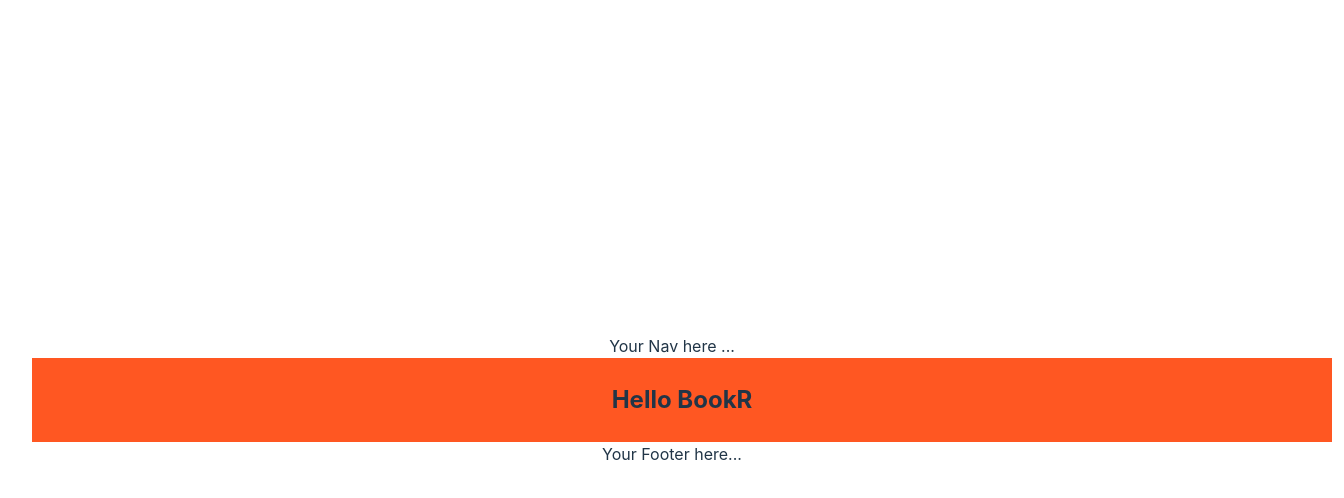
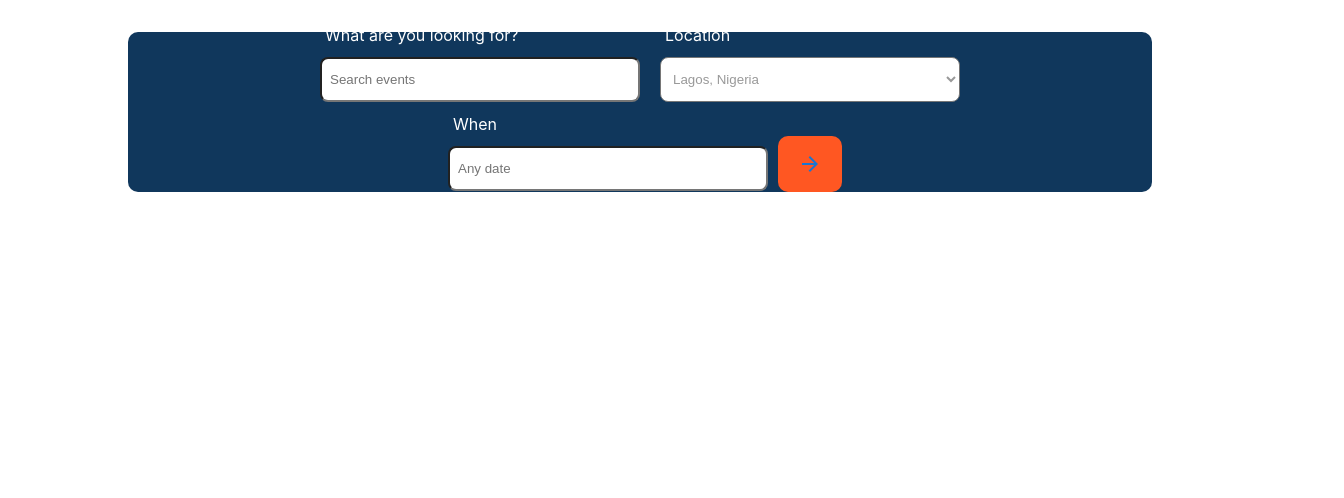
Before and after one commit to decadevs/event-booking-frontend-sq12, a React (Vite) app: page / in a window 1280 px wide. Shown: the top 498 px of the page, 1344 px wide, since content can reach past the window. Built offline with nearby package versions, Linux system fonts and the light colour scheme; no server answers.

Commit message:
worked on the search component

```diff
--- a/package.json
+++ b/package.json
@@ -11,6 +11,7 @@
   "dependencies": {
     "@emotion/react": "^11.10.5",
     "@emotion/styled": "^11.10.5",
+    "@mui/icons-material": "^5.11.0",
     "@mui/material": "^5.11.7",
     "@types/react-router-dom": "^5.3.3",
     "axios": "^1.3.0",
--- a/src/App.tsx
+++ b/src/App.tsx
@@ -10,7 +10,7 @@ function App() {
   return (
     <>
     <BookrProvider>
-     Your Nav here ...
+     {/* Your Nav here ... */}
       <BrowserRouter>
         <Routes>
           <Route path='' element={<DemoPage />} />
@@ -18,7 +18,7 @@ function App() {
         </Routes>
       </BrowserRouter>
 
-      Your Footer here...
+      {/* Your Footer here...  */}
     </BookrProvider>
     </>
 
--- a/src/components/home/index.tsx
+++ b/src/components/home/index.tsx
@@ -1,17 +1,19 @@
 import React from "react"
 import styled from 'styled-components';
+import EventSearch from '../search/index';
 
 const Main = styled.div`
-    background-color: var(--secondary);
-    padding: 10px;
-    width:100vw
+    // background-color: var(--secondary);
+    // padding: 10px;
+    // width:100vw
 
 `
 
 export const Demo: React.FC = () => {
 return (
     <Main>
-        <h2> Hello BookR</h2>
+        {/* <h2> Hello BookR</h2> */}
+        <EventSearch />
     </Main>
 )
 }
--- /dev/null
+++ b/src/components/search/index.tsx
@@ -0,0 +1,147 @@
+import React, { useState, useEffect } from "react";
+import styled from "styled-components";
+// import InputLabel from "@mui/material/InputLabel";
+import { FormLabel } from "@mui/material";
+import MenuItem from "@mui/material/MenuItem";
+import FormControl from "@mui/material/FormControl";
+import select from "@mui/material/Select";
+import NativeSelect from "@mui/material/NativeSelect";
+import InputBase from "@mui/material/InputBase";
+import ArrowForwardIcon from "@mui/icons-material/ArrowForward";
+import Button from "@mui/material/Button";
+
+interface Event {
+  name: string;
+  location: string;
+  date: string;
+}
+
+const Main = styled.div`
+  background: #10375c;
+  height: 20vh;
+  width: 80vw;
+  border-radius: 10px;
+  display: flex;
+  align-items: center;
+  justify-content: center;
+`;
+
+const StyledFormControl = styled(FormControl)`
+
+
+`;
+
+const StyledInputBase = styled.input`
+  padding: 8px;
+  width: 300px;
+  height: 25px;
+  background: #ffffff;
+  border-radius: 8px;
+  margin: 10px;
+
+`;
+const Select = styled.select`
+  padding: 8px;
+  width: 300px;
+  height: 45px;
+  background: #ffffff;
+  border-radius: 8px;
+  margin: 10px;
+  color: #999;
+
+`;
+
+const Section = styled.div`
+  padding: 10px;
+  margin: 10px;
+  width: 100vw;
+  display: "flex",
+justifyContent: "space-between",
+margin: "40px",
+`;
+
+const StyledFormLabel = styled.label`
+  color: #fff;
+  display: flex;
+  position: relative;
+  left:15px;
+`;
+
+const EventSearch: React.FC = () => {
+  const [events, setEvents] = useState<Event[]>([]);
+  const [searchTerm, setSearchTerm] = useState<string>("");
+  const [location, setLocation] = useState<string>("");
+  const [date, setDate] = useState<string>("");
+
+  useEffect(() => {
+    async function fetchData() {
+      const res = await fetch("https://api.com/events");
+      res
+        .json()
+        .then((res) => setEvents(res))
+        .catch((err) => console.error(err));
+    }
+    fetchData();
+  }, []);
+
+  const filteredEvents = events.filter((event) => {
+    return (
+      event.name.toLowerCase().includes(searchTerm.toLowerCase()) &&
+      event.location.toLowerCase().includes(location.toLowerCase()) &&
+      event.date.includes(date)
+    );
+  });
+
+  return (
+    <Main>
+      <Section>
+        <StyledFormControl>
+          <StyledFormLabel>
+            What are you looking for?
+          </StyledFormLabel>
+          <StyledInputBase
+            placeholder="Search events"
+            value={searchTerm}
+            onChange={(e) => setSearchTerm(e.target.value)}
+          />
+        </StyledFormControl>
+        <StyledFormControl>
+          <StyledFormLabel>Location</StyledFormLabel>
+          <Select
+            value={location}
+            onChange={(e) => setLocation(e.target.value)}>
+            <option value="" selected>Lagos, Nigeria</option>
+            <option value="">Abuja, Nigeria</option>
+            <option value="">Kano, Nigeria</option>
+            <option value="">Ibadan, Nigeria</option>
+          </Select>
+        </StyledFormControl>
+        <StyledFormControl>
+          <StyledFormLabel>When</StyledFormLabel>
+          <StyledInputBase
+            //   type="date"
+            value={date}
+            onChange={(e) => setDate(e.target.value)}
+            placeholder="Any date"
+          />
+        </StyledFormControl>
+        <Button
+          type="submit"
+          style={{
+            width: "5vw",
+            height: "7vh",
+            background: "#FF5722",
+            padding: "10px",
+            borderRadius: "10px",
+            marginTop:"24px"
+          }}
+        >
+          <ArrowForwardIcon />
+        </Button>
+      </Section>
+
+    </Main>
+  );
+};
+
+export default EventSearch;
--- a/src/index.css
+++ b/src/index.css
@@ -27,7 +27,7 @@ a:hover {
 body {
   margin: 0;
   display: flex;
-  place-items: center;
+  /* place-items: center; */
   min-width: 320px;
   min-height: 100vh;
 }
```
Also changed, not shown: 1 other file (tests, documents, lock files or other folders).
